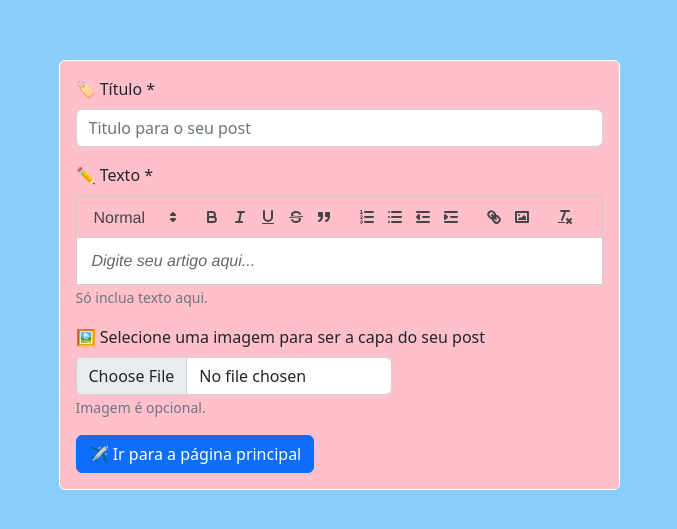
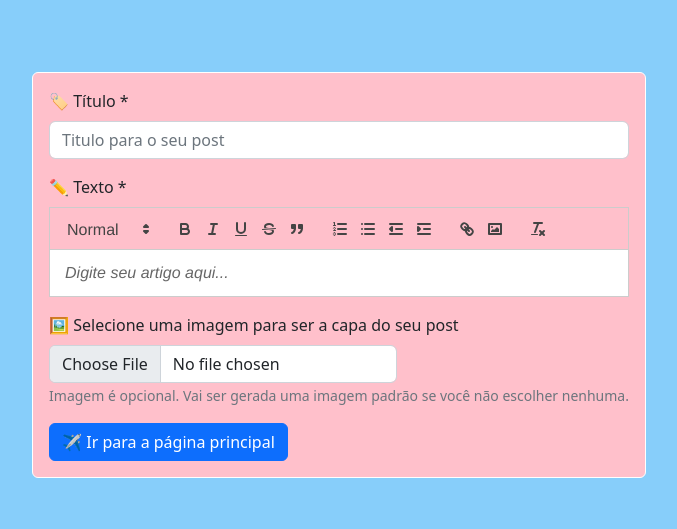
Before and after one commit to rm0909/blog-frontend, a React (Vite) app: page /post in a window 1280 px wide. Shown: the part 125-654 px from the top of the page, without its empty margins (301-978 px from the left). Built offline with nearby package versions, Linux system fonts and the light colour scheme; sample sign-in values are in the browser's storage.

Commit message:
font-size

```diff
--- a/src/App.css
+++ b/src/App.css
@@ -127,15 +127,14 @@ article{
   display: block;
   border-radius: 6px;
 }
-article h1{
-  font-family:Arial, Helvetica, sans-serif;
-  font-size: 3rem;
+#article-title{
   font-weight: 800;
   margin: 3rem;
 }
+article{
+  font-family:Arial, Helvetica, sans-serif;
+}
 article p{
-  font-family:Arial, Helvetica, sans-serif;
-  font-size: 1.6rem;
   width: 100%;
 }
 article img{
--- a/src/App.jsx
+++ b/src/App.jsx
@@ -1,5 +1,4 @@
 import "./App.css";
-import "./App.scss";
 import { Route, Routes } from "react-router-dom";
 import { Admin } from "./components/Admin.jsx";
 import { Post } from "./components/Post.jsx";
--- a/src/components/Post.jsx
+++ b/src/components/Post.jsx
@@ -123,7 +123,6 @@ function Post() {
             placeholder="Digite seu artigo aqui..."
             onChange={setText}
           />
-          <Form.Text className="text-muted">Só inclua texto aqui.</Form.Text>
         </Form.Group>
         <Form.Group controlId="formFile" className="mb-3">
           <Form.Label>🖼 Selecione uma imagem para ser a capa do seu post</Form.Label>
@@ -133,7 +132,7 @@ function Post() {
             className="post-file-input"
             accept="image/png, image/jpeg, image/jpg, image/jfif"
           />
-          <Form.Text className="text-muted">Imagem é opcional.</Form.Text>
+          <Form.Text className="text-muted">Imagem é opcional. Vai ser gerada uma imagem padrão se você não escolher nenhuma.</Form.Text>
         </Form.Group>
         <div className="button-row">
           {logged && (
--- a/src/components/article/Article.jsx
+++ b/src/components/article/Article.jsx
@@ -30,7 +30,7 @@ function Article() {
               <div className="pedagogy-pic-box">
                 <img src={pedagogia} alt="pedagogia" id="pedagogy-pic" />
               </div>
-              <h1 className="text-center">{data.title}</h1>
+              <h1 className="text-center" id="article-title">{data.title}</h1>
               <section dangerouslySetInnerHTML={{__html: data.text}} />
             </article>
           )}
```
Also changed, not shown: src/App.scss (deleted).
